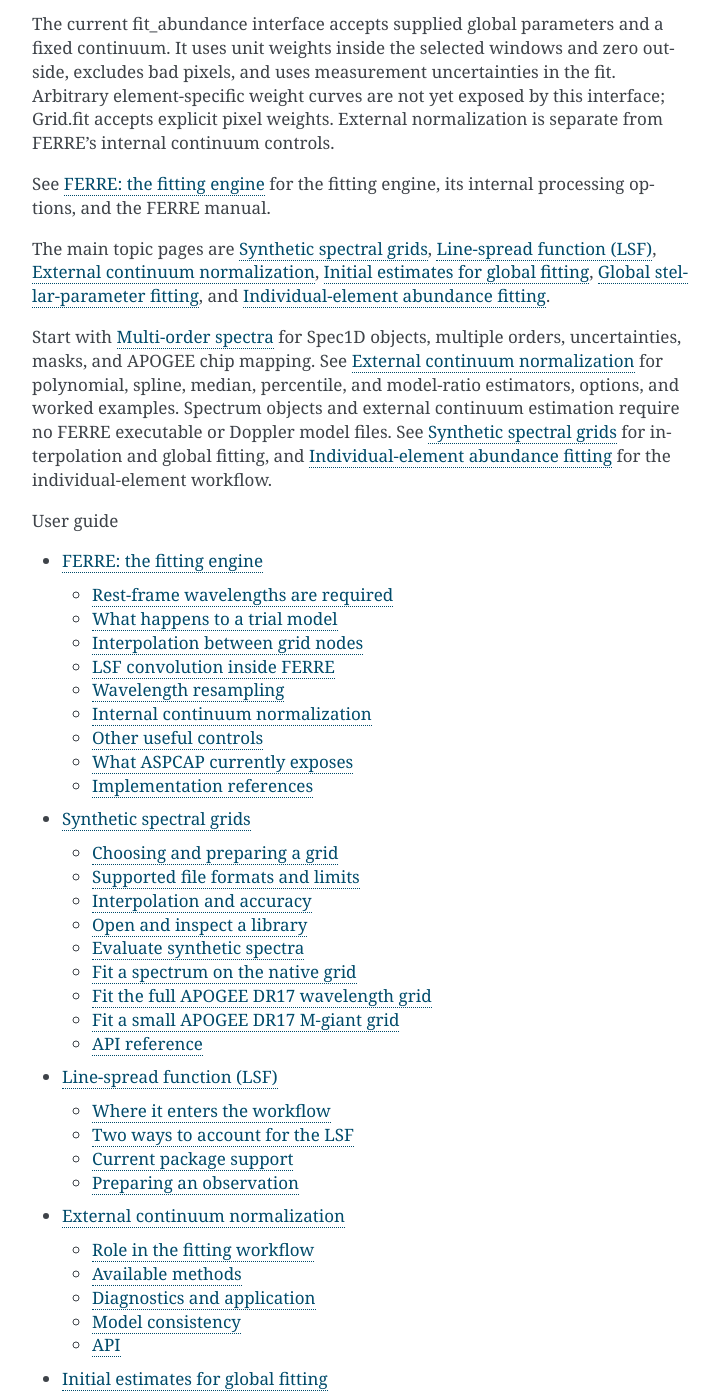
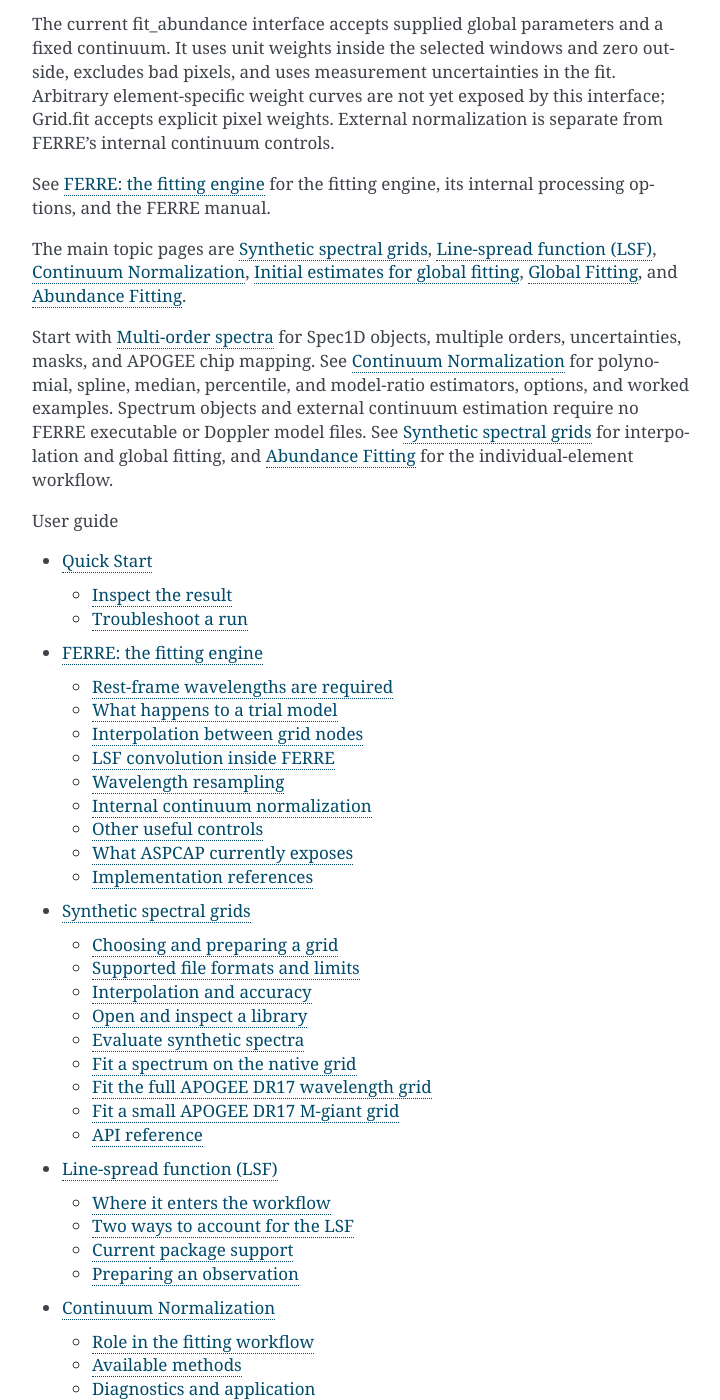
Before and after one commit to dnidever/aspcap, a Sphinx documentation site: the page built from docs/index.rst, in a window 1280 px wide and 1400 px high, scrolled down 1370 px. Shown: the whole window, without its empty margins (388-1108 px from the left). Built offline with Sphinx 7.4.7, drawn with Linux system fonts in a browser that asks for light colours; some of the changed text lies outside the part shown.

Commit message:
Put Quick Start first and simplify guide page titles

```diff
--- a/docs/continuum.rst
+++ b/docs/continuum.rst
@@ -1,5 +1,5 @@
-External continuum normalization
-================================
+Continuum Normalization
+=======================
 
 See :doc:`ferre` for FERRE's internal processing sequence, control options,
 and a link to its manual.
--- a/docs/element-fitting.rst
+++ b/docs/element-fitting.rst
@@ -1,5 +1,5 @@
-Individual-element abundance fitting
-====================================
+Abundance Fitting
+=================
 
 After :doc:`global-fitting`, fit each target element in selected spectral
 windows. Hold all grid dimensions fixed except the abundance dimension,
--- a/docs/global-fitting.rst
+++ b/docs/global-fitting.rst
@@ -1,5 +1,5 @@
-Global stellar-parameter fitting
-================================
+Global Fitting
+==============
 
 The global stage fits the usable spectrum jointly to determine the stellar
 labels that influence many spectral features. It supplies the parameter solution
--- a/docs/index.rst
+++ b/docs/index.rst
@@ -40,6 +40,7 @@ and :doc:`element-fitting` for the individual-element workflow.
    :maxdepth: 2
    :caption: User guide
 
+   quickstart
    ferre
    grid
    lsf
@@ -48,6 +49,5 @@ and :doc:`element-fitting` for the individual-element workflow.
    global-fitting
    element-fitting
    spectrum
-   quickstart
    inputs
    python-api
--- a/docs/quickstart.rst
+++ b/docs/quickstart.rst
@@ -1,5 +1,5 @@
-Quickstart
-==========
+Quick Start
+===========
 
 Install Python 3.9 or later and a working
 `FERRE executable <https://github.com/callendeprieto/ferre>`_.
```
